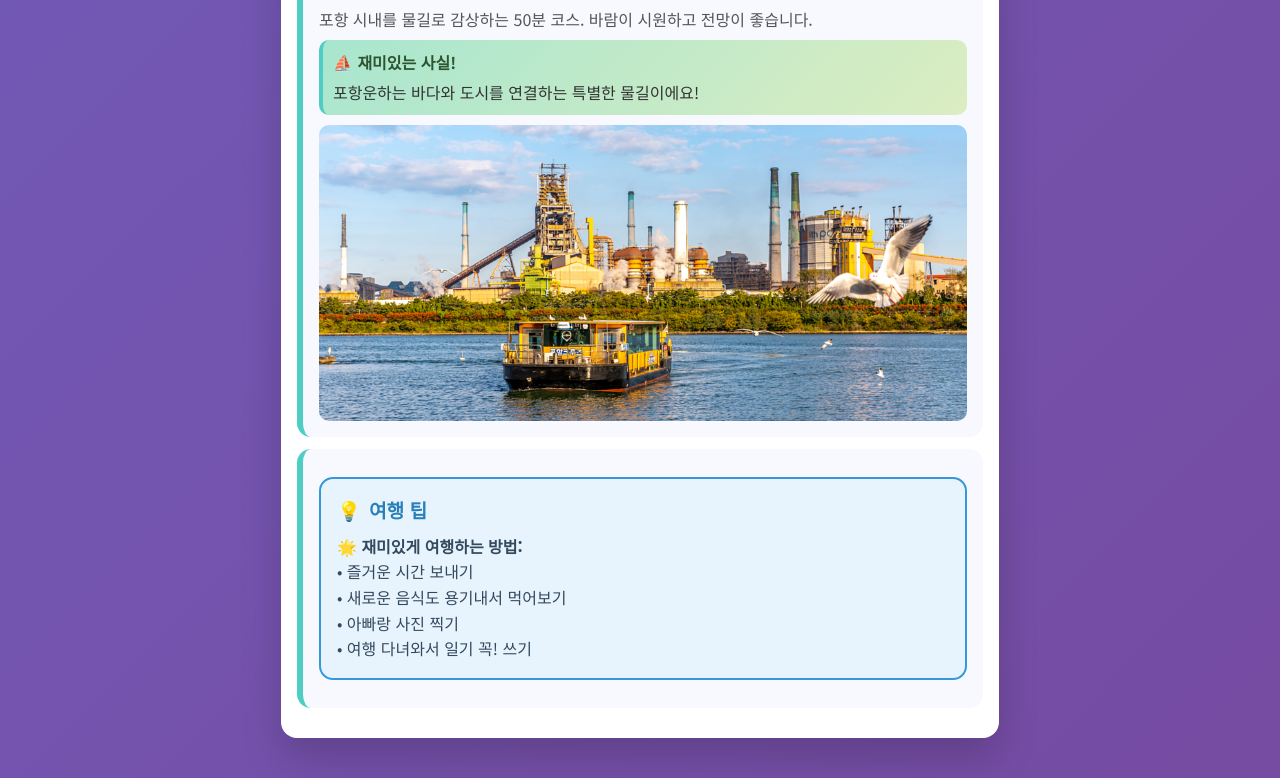
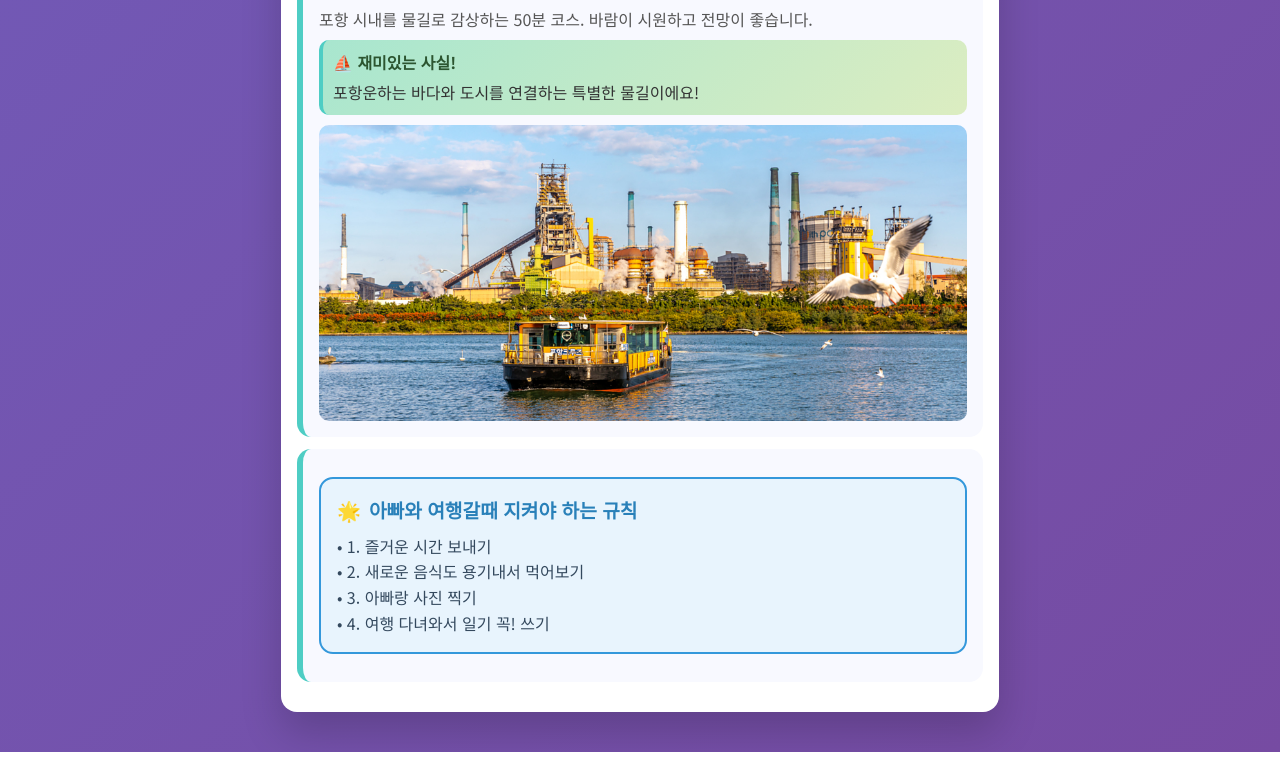
Before and after one commit to Sungbaep/jihu_random_travel, a plain HTML site: page index.html in a window 1280 px wide. Shown: the part 5918-6696 px from the top of the page. After the commit the page ends 6670 px from the top, so only its background shows below. Drawn offline with Linux system fonts and the light colour scheme.

Commit message:
Update index.html

```diff
--- a/index.html
+++ b/index.html
@@ -317,14 +317,13 @@
     <div class="block">
       <div class="block tips-section" style="background:#e8f4fd;border:2px solid #3498db;border-radius:14px">
         <div style="font-size:1.2rem; font-weight:700; color:#2980b9; display:flex; gap:8px; align-items:center; margin-bottom:8px">
-          <span>💡</span><span>여행 팁</span>
+          <span>🌟</span><span>아빠와 여행갈때 지켜야 하는 규칙</span>
         </div>
         <div style="color:#34495e">
-          <strong>🌟 재미있게 여행하는 방법:</strong><br>
-          • 즐거운 시간 보내기<br>
-          • 새로운 음식도 용기내서 먹어보기<br>
-          • 아빠랑 사진 찍기<br>
-          • 여행 다녀와서 일기 꼭! 쓰기
+          • 1. 즐거운 시간 보내기<br>
+          • 2. 새로운 음식도 용기내서 먹어보기<br>
+          • 3. 아빠랑 사진 찍기<br>
+          • 4. 여행 다녀와서 일기 꼭! 쓰기
         </div>
       </div>
     </div>
```
